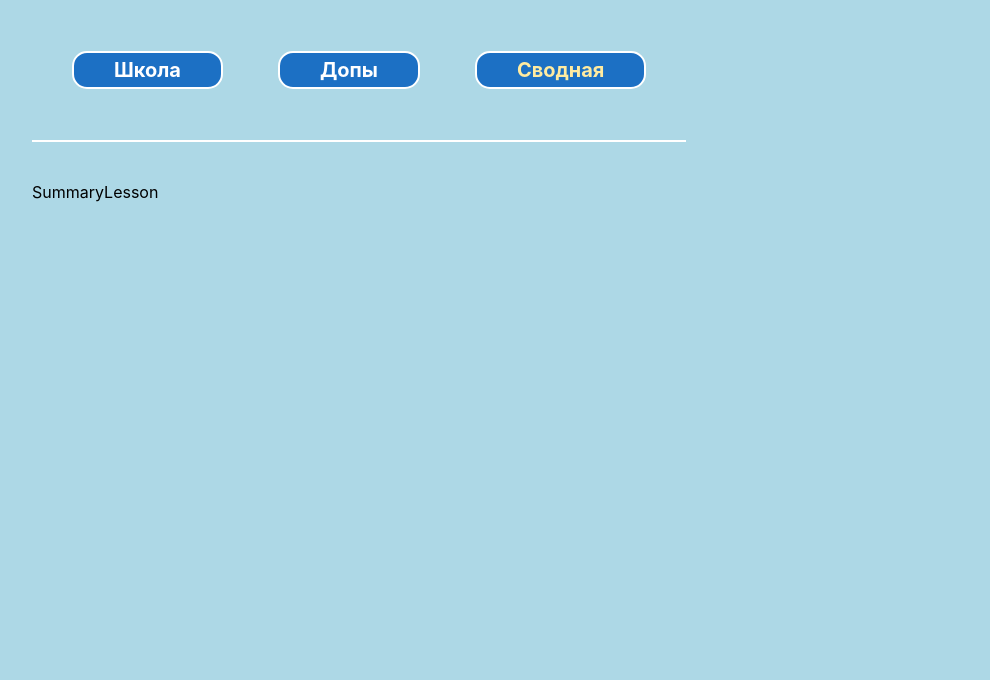
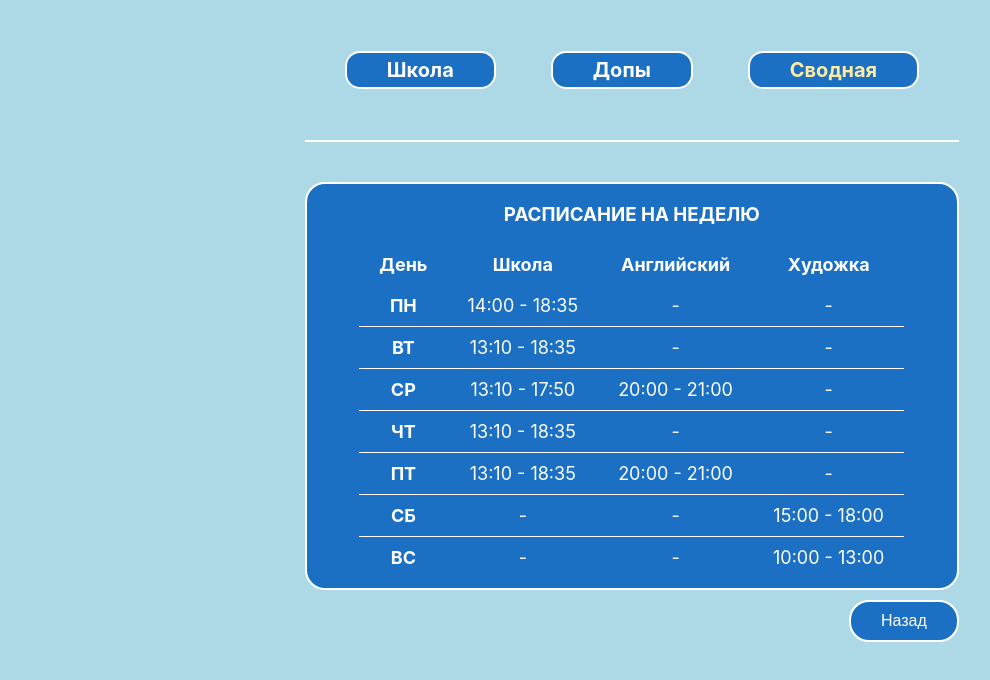
Before and after one commit to Cypress-Girl/School_Schedule.SPA, a React (Create React App) app: page /summary in a window 1280 px wide. Shown: the top 680 px of the page, without its empty margins (8-998 px from the left). Built offline with nearby package versions, Linux system fonts and the light colour scheme.

Commit message:
Create page with summary table to display all lesson. Move all constants in general file.

```diff
--- a/src/App.css
+++ b/src/App.css
@@ -7,7 +7,8 @@ body {
 }
 
 .App {
-  margin: 0 40px;
+  width: max-content;
+  margin: 0 auto;
 }
 
 .nav {
--- a/src/App.js
+++ b/src/App.js
@@ -6,7 +6,7 @@ import AddClass from "./pages/AddClass";
 import ScheduleSchool from "./pages/SheduleSchool";
 import ScheduleAddClass from "./pages/SheduleAddClass";
 
-import {BrowserRouter as Router, Link, Route, Switch, NavLink} from "react-router-dom";
+import {BrowserRouter as Router, Route, Switch, NavLink} from "react-router-dom";
 
 
 function App() {
@@ -29,11 +29,9 @@ function App() {
                         <AddClass/>
                     </Route>
 
-                    <Route path="/add/:id/" children={(props) => <ScheduleAddClass {...props}/>}/>
+                    <Route path="/add/:id" children={(props) => <ScheduleAddClass {...props}/>}/>
 
-                    <Route path="/summary">
-                        <SummaryLesson/>
-                    </Route>
+                    <Route path="/summary" children={(props) => <SummaryLesson {...props}/>}/>
                 </Switch>
             </div>
         </Router>
--- a/src/App.scss
+++ b/src/App.scss
@@ -5,7 +5,8 @@ body {
 }
 
 .App {
-  margin: 0 $offset;
+  width: max-content;
+  margin: 0 auto;
 }
 
 .nav {
--- a/src/pages/School.js
+++ b/src/pages/School.js
@@ -1,25 +1,19 @@
 import React from 'react'
+import "./School.css";
 import {Link} from "react-router-dom";
-import "./School.css";
-
-const weekday = [
-    {name: "monday", title: "ПН"},
-    {name: "tuesday", title: "ВТ"},
-    {name: "wednesday", title: "СР"},
-    {name: "thursday", title: "ЧТ"},
-    {name: "friday", title: "ПТ"}
-]
+import {weekday} from "./data";
 
 function School() {
-    return (
-        <div id="rounded-div">
-            {weekday.map((day, index) => (
-                <Link to={`/school/${index}`} key={index} className="secondary-link">
-                    {day.title}
-                </Link>
-            ))}
-        </div>
-    )
+    let tag;
+    return <div id="rounded-div">
+        {weekday.map((day, index) => {
+            tag = null;
+            if (index < 5) {
+                tag = <Link to={`/school/${index}`} key={index} className="secondary-link">{day.name}</Link>;
+            }
+            return tag;
+        })}
+    </div>
 }
 
 
--- a/src/pages/School.scss
+++ b/src/pages/School.scss
@@ -5,7 +5,7 @@
   flex-direction: column;
   justify-content: center;
   align-items: center;
-  @extend %div-shedule;
+  @extend %div-schedule;
   @extend %rounded-rect;
   color: white;
 }
--- a/src/pages/SheduleAddClass.js
+++ b/src/pages/SheduleAddClass.js
@@ -1,19 +1,10 @@
 import React from 'react'
-
-const scheduleArt = [
-    {day: "СБ", time: "15:00 - 18:00"},
-    {day: "ВС", time: "10:00 - 13:00"}
-]
-
-const scheduleEnglish = [
-    {day: "СР", time: "20:00 - 21:00"},
-    {day: "ПТ", time: "20:00 - 21:00"}
-]
+import {scheduleArt, scheduleEnglish, weekday} from "./data";
 
 function TableData(props) {
     return (
         <tr key={props.index}>
-            <td>{props.day}</td>
+            <td style={{fontWeight: "bold"}}>{props.day}</td>
             <td>{props.time}</td>
         </tr>
     )
@@ -23,12 +14,12 @@ function LessonTable(props) {
     let scheduleRows;
     let title;
 
-    if (Number(props.id) == 0) {
+    if (Number(props.id) === 0) {
         title = "РАСПИСАНИЕ ПО АНГЛИЙКОМУ ЯЗЫКУ";
         scheduleRows = (
             <React.Fragment>
                 {scheduleEnglish.map((item, index) => (
-                    <TableData day={item.day} time={item.time} index={index} key={index}/>
+                    <TableData day={weekday[item.day].title} time={item.time} index={index} key={index}/>
                 ))}
             </React.Fragment>
         )
@@ -37,7 +28,7 @@ function LessonTable(props) {
         scheduleRows = (
             <React.Fragment>
                 {scheduleArt.map((item, index) => (
-                    <TableData day={item.day} time={item.time} index={index} key={index}/>
+                    <TableData day={weekday[item.day].title} time={item.time} index={index} key={index}/>
                 ))}
             </React.Fragment>
         )
@@ -62,7 +53,7 @@ function LessonTable(props) {
 
 function ScheduleAddClass(props) {
     return (
-        <div id="shedule-main-div">
+        <div id="schedule-main-div">
             <div id="rounded-div">
                 <LessonTable id={props.match.params.id}/>
             </div>
--- a/src/pages/SheduleSchool.css
+++ b/src/pages/SheduleSchool.css
@@ -1,8 +1,8 @@
-#shedule-main-div button, #rounded-div1 {
+#schedule-main-div button, #rounded-div1 {
   border: 2px solid white;
 }
 
-#shedule-main-div button, #rounded-div1 {
+#schedule-main-div button, #rounded-div1 {
   background-color: #1c70c4;
   border-radius: 20px;
 }
@@ -20,23 +20,23 @@
 }
 
 table {
-  border-spacing: 15px;
   margin: 0 auto;
   font-size: 18px;
   border-collapse: collapse;
+  text-align: center;
 }
 table tr:not(:last-child) {
   border-bottom: 1px solid white;
 }
 table th, table td {
-  padding: 10px;
+  padding: 10px 20px;
 }
 
-#shedule-main-div {
+#schedule-main-div {
   height: auto;
   width: max-content;
 }
-#shedule-main-div button {
+#schedule-main-div button {
   padding: 10px 30px;
   margin: 10px 0 0;
   float: right;
--- a/src/pages/SheduleSchool.scss
+++ b/src/pages/SheduleSchool.scss
@@ -1,7 +1,7 @@
 @import "general";
 
 #rounded-div1 {
-  @extend %div-shedule;
+  @extend %div-schedule;
   @extend %rounded-rect;
   height: auto;
   padding-bottom: 10px;
@@ -10,21 +10,21 @@
 }
 
 table {
-  border-spacing: 15px;
   margin: 0 auto;
   font-size: 18px;
   border-collapse: collapse;
+  text-align: center;
 
   tr:not(:last-child) {
     border-bottom: 1px solid $contrast-color;
   }
 
   th, td {
-    padding: 10px;
+    padding: 10px 20px;
   }
 }
 
-#shedule-main-div {
+#schedule-main-div {
   height: auto;
   width: max-content;
 
--- a/src/pages/Summary.js
+++ b/src/pages/Summary.js
@@ -1,9 +1,98 @@
 import React from 'react'
+import {lessonTime, schedule, scheduleArt, scheduleEnglish, weekday} from "./data";
 
-function SummaryLesson() {
+function SchoolRow(props) {
+    let day = props.day;
+    let text;
+    if (day < 5) {
+        let countLesson = schedule[day].subjects.length;
+        let firstLesson = schedule[day].first;
+        let timeFirstLesson = lessonTime[firstLesson];
+        let timeLastLesson = lessonTime[firstLesson + countLesson - 1];
+
+        let divider = "-";
+        let dividerPos = timeFirstLesson.indexOf(divider, 0);
+        let durationLesson = timeFirstLesson.substring(0, dividerPos+1) + timeLastLesson.substring( dividerPos+1, timeLastLesson.length);
+
+        text = durationLesson;
+    } else {
+        text = "-";
+    }
+
     return (
-        <div>
-            SummaryLesson
+        <td style={{cursor: "pointer"}} onClick={() => alert("click")}>
+            {text}
+        </td>
+    )
+}
+
+function EnglishRow(props) {
+    let day = props.day;
+    let text = "-";
+
+    for (let lesson=0; lesson < scheduleEnglish.length; lesson++){
+        if (scheduleEnglish[lesson].day === day){
+            text = scheduleEnglish[lesson].time;
+            break;
+        }
+    }
+    return (
+        <td>
+            {text}
+        </td>
+    )
+}
+
+function ArtRow(props) {
+    let day = props.day;
+    let text = "-";
+
+    for (let lesson=0; lesson < scheduleArt.length; lesson++){
+        if (scheduleArt[lesson].day === day){
+            text = scheduleArt[lesson].time;
+            break;
+        }
+    }
+    return (
+        <td>
+            {text}
+        </td>
+    )
+}
+
+function LessonTable() {
+    return (
+        <table>
+            <thead>
+            <tr>
+                <th>День</th>
+                <th>Школа</th>
+                <th>Английский</th>
+                <th>Художка</th>
+            </tr>
+            </thead>
+            <tbody>
+            {weekday.map((day, index) => (
+                <tr key={index}>
+                    <td style={{fontWeight: "bold"}}>{day.title}</td>
+                    <SchoolRow day={index}/>
+                    <EnglishRow day={index}/>
+                    <ArtRow day={index}/>
+                </tr>
+            ))}
+            </tbody>
+        </table>
+    )
+}
+
+function SummaryLesson(props) {
+    return (
+        <div id="schedule-main-div">
+            <div id="rounded-div1">
+                <h3>РАСПИСАНИЕ НА НЕДЕЛЮ</h3>
+                <LessonTable />
+            </div>
+            <button onClick={props.history.goBack}>Назад</button>
         </div>
     )
 }
--- a/src/pages/_general.scss
+++ b/src/pages/_general.scss
@@ -14,7 +14,7 @@ $offset: 40px;
   border-radius: 20px;
 }
 
-%div-shedule {
+%div-schedule {
   width: 650px;
   height: 300px;
 }
--- /dev/null
+++ b/src/pages/data.js
@@ -0,0 +1,63 @@
+const weekday = [
+    {name: "ПОНЕДЕЛЬНИК", title: "ПН"},
+    {name: "ВТОРНИК", title: "ВТ"},
+    {name: "СРЕДА", title: "СР"},
+    {name: "ЧЕТВЕРГ", title: "ЧТ"},
+    {name: "ПЯТНИЦА", title: "ПТ"},
+    {name: "СУББОТА", title: "СБ"},
+    {name: "ВОСКРЕСЕНЬЕ", title: "ВС"}
+]
+
+const SUB_ALGEBRA = "Алгебра";
+const SUB_GEOMETRY = "Геометрия";
+const SUB_RUSSIAN = "Русский язык";
+const SUB_LITERATURE = "Литература";
+const SUB_GEOGRAPHY = "География";
+const SUB_HISTORY = "История";
+const SUB_PE = "Физ-ра";
+const SUB_SOCIAL = "Обществознание";
+const SUB_BIOLOGY = "Биология";
+const SUB_ENGLISH = "Английский язык";
+const SUB_COMPUTER = "Информатика";
+const SUB_PHYSICS = "Физика";
+const SUB_TECHNOLOGY = "Технология";
+const SUB_NATIVE_LANG = "Родной язык";
+const SUB_MUSIC = "Музыка";
+const SUB_ART = "ИЗО";
+const SUB_OPEN_PE = "Внеурочка физ-ра";
+const SUB_OPEN_MATHS = "Внеурочка математика";
+
+const WED_DAY = 2;
+const FRI_DAY = 4;
+const SUT_DAY = 5;
+const SUN_DAY = 6;
+
+const lessonTime = [
+    "13:10 - 13:50",
+    "14:00 - 14:40",
+    "14:55 - 15:35",
+    "15:40 - 16:20",
+    "16:25 - 17:05",
+    "17:10 - 17:50",
+    "17:55 - 18:35"
+]
+
+const schedule = [
+    {"first": 1, "subjects": [SUB_ALGEBRA, SUB_GEOGRAPHY, SUB_HISTORY, SUB_PE, SUB_RUSSIAN, SUB_LITERATURE]},
+    {"first": 0, "subjects": [SUB_SOCIAL, SUB_BIOLOGY, SUB_GEOMETRY, SUB_ENGLISH, SUB_ALGEBRA, SUB_COMPUTER, SUB_OPEN_PE]},
+    {"first": 0, "subjects": [SUB_RUSSIAN, SUB_PHYSICS, SUB_LITERATURE, SUB_ALGEBRA, SUB_GEOMETRY, SUB_GEOGRAPHY]},
+    {"first": 0, "subjects": [SUB_OPEN_MATHS, SUB_PE, SUB_ENGLISH, SUB_TECHNOLOGY, SUB_TECHNOLOGY, SUB_NATIVE_LANG, SUB_NATIVE_LANG]},
+    {"first": 0, "subjects": [SUB_MUSIC, SUB_ENGLISH, SUB_ALGEBRA, SUB_RUSSIAN, SUB_HISTORY, SUB_ART, SUB_PHYSICS]},
+]
+
+const scheduleArt = [
+    {day: SUT_DAY, time: "15:00 - 18:00"},
+    {day: SUN_DAY, time: "10:00 - 13:00"}
+]
+
+const scheduleEnglish = [
+    {day: WED_DAY, time: "20:00 - 21:00"},
+    {day: FRI_DAY, time: "20:00 - 21:00"}
+]
+
+export {weekday, lessonTime, schedule, scheduleArt, scheduleEnglish};
```
Also changed, not shown: src/pages/SheduleSchool.js (+11 -45 lines), 1 other file (tests, documents, lock files or other folders).
